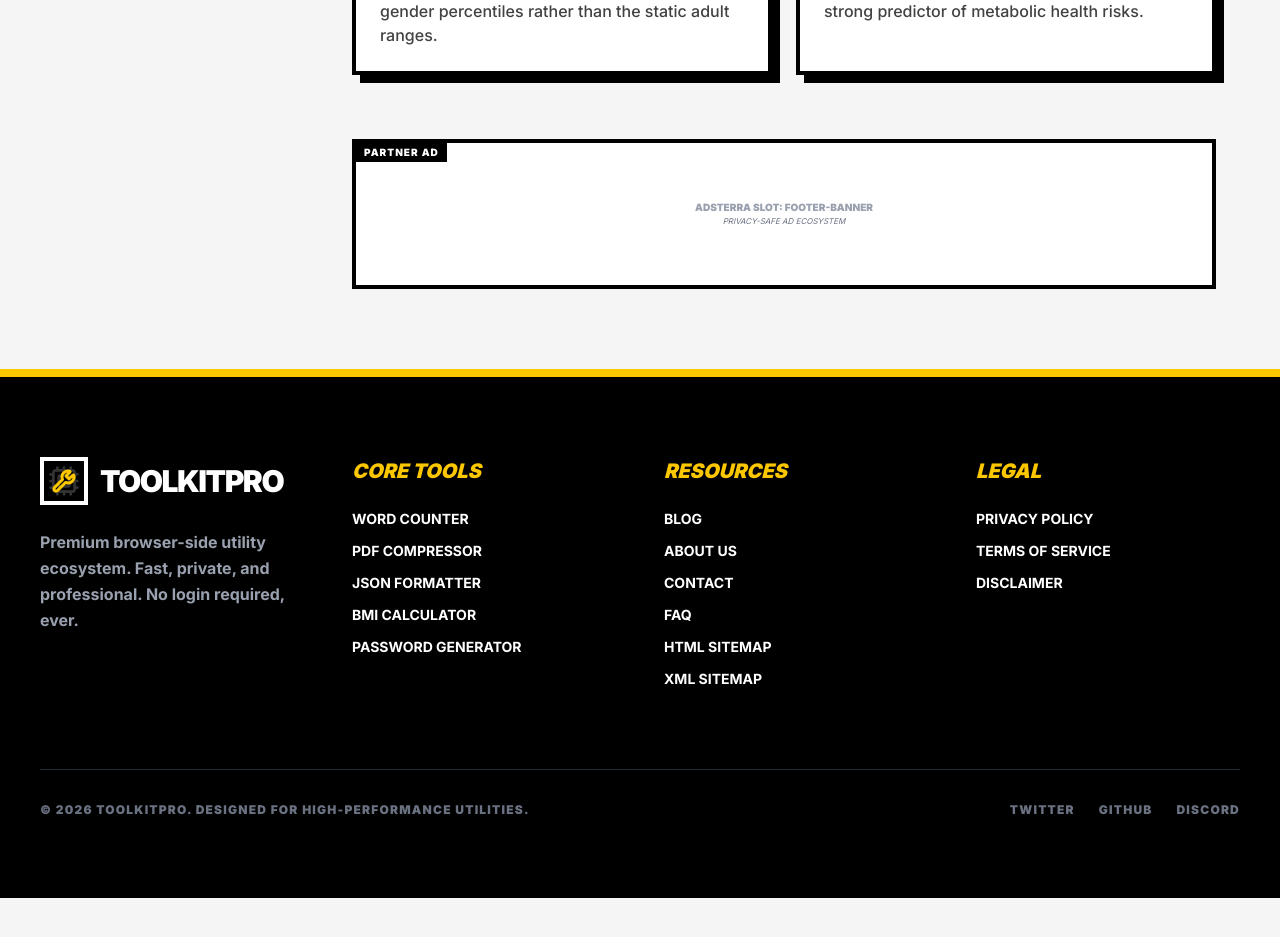
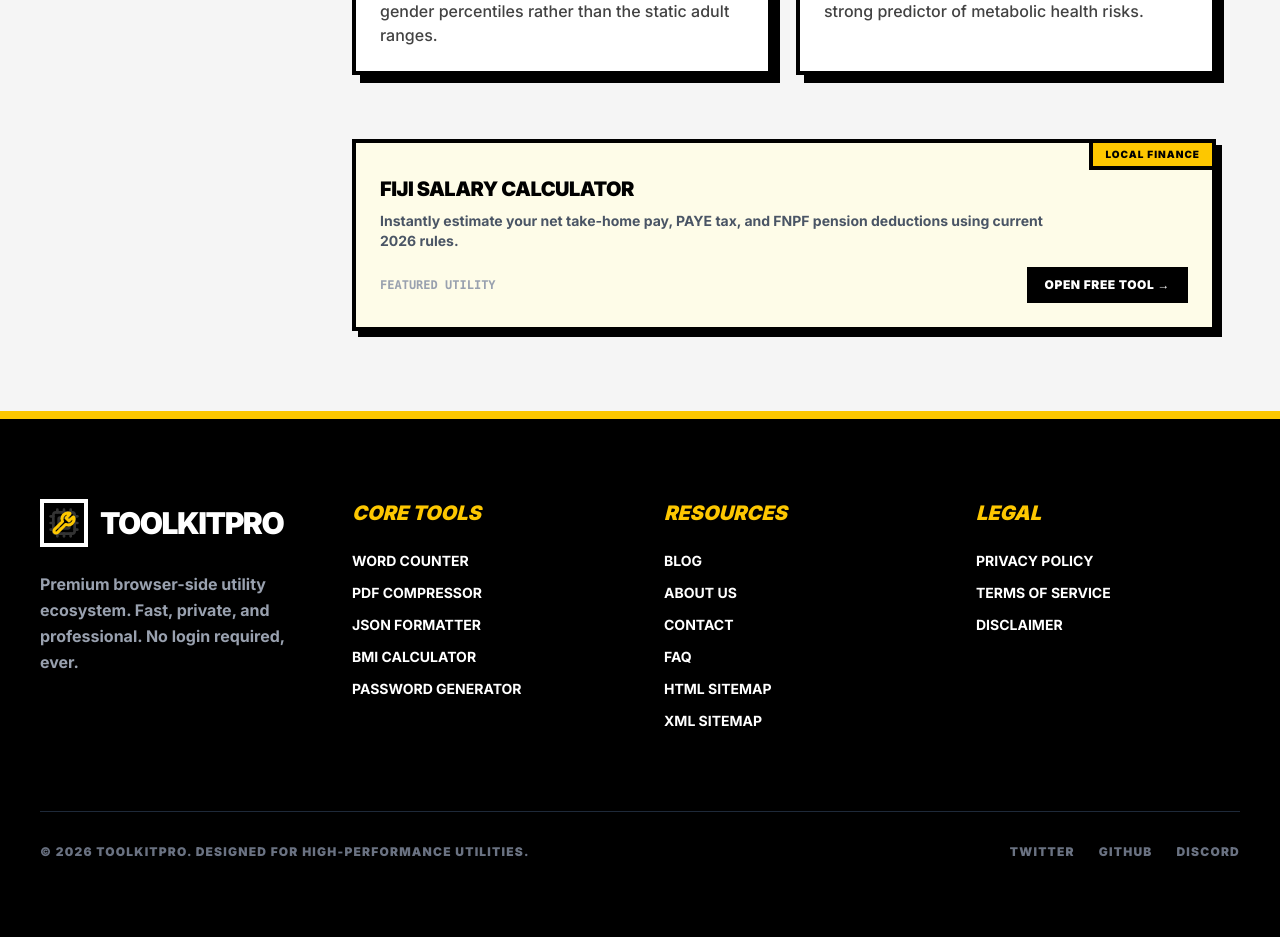
Before and after one commit to ijuubs/Utility-tools-, a React (Vite) app: page /tools/bmi-calculator in a window 1280 px wide. Shown: the part 3660-4597 px from the top of the page. Before the commit the page ends 4558 px from the top, so only its background shows below. Built offline with nearby package versions, Linux system fonts and the light colour scheme.

Commit message:
refactor: replace intrusive Adsterra ads with featured tools
Removed Adsterra popunder and banner scripts to improve user experience and replaced the ad component with a promotional grid for premium utility tools.

```diff
--- a/index.html
+++ b/index.html
@@ -28,14 +28,6 @@
         adsense.async = true;
         adsense.crossOrigin = "anonymous";
         document.body.appendChild(adsense);
-
-        // Adsterra Popunder
-        const popunder = document.createElement("script");
-        popunder.src = "https://pl29473636.effectivecpmnetwork.com/b6/78/db/b678db30fb3a449dfd14434dad0acbce.js";
-        popunder.defer = true;
-        document.body.appendChild(popunder);
-
-        // Adsterra Social Bar - Removed from delay, placed directly in body to ensure it fires properly
       };
 
       // Load on interaction or after 3 seconds
@@ -48,6 +40,5 @@
       events.forEach(e => window.addEventListener(e, triggerAds, {passive: true}));
       setTimeout(loadAds, 3000);
     </script>
-    <script src="https://watchingprefecture.com/f7/5c/2e/f75c2e4316859a98f79eec1db54957dc.js"></script>
   </body>
 </html>
--- a/src/components/AdsterraSlot.tsx
+++ b/src/components/AdsterraSlot.tsx
@@ -1,4 +1,4 @@
-import { useEffect, useRef } from 'react';
+import { Link } from 'react-router-dom';
 
 interface AdsterraSlotProps {
   id: string;
@@ -6,39 +6,54 @@
   className?: string;
 }
 
-/**
- * AdsterraSlot component for rendering individual Adsterra banner units.
- * Note: Adsterra usually provides a script that targets a specific div or creates its own.
- */
-export default function AdsterraSlot({ id, minHeight = '90px', className = '' }: AdsterraSlotProps) {
-  const containerRef = useRef<HTMLDivElement>(null);
+const FEATURED_PROMOS = [
+  {
+    title: "Fiji Salary Calculator",
+    desc: "Instantly estimate your net take-home pay, PAYE tax, and FNPF pension deductions using current 2026 rules.",
+    slug: "fiji-salary-calculator",
+    badge: "Local Finance"
+  },
+  {
+    title: "Secure Password Generator",
+    desc: "Generate unhackable, high-entropy passwords locally on your device with zero server tracking.",
+    slug: "password-generator",
+    badge: "Privacy First"
+  },
+  {
+    title: "Local PDF Compressor",
+    desc: "Shrink heavy PDF files directly in your browser using high-fidelity local streams with absolute confidentiality.",
+    slug: "pdf-compressor",
+    badge: "100% Offline"
+  }
+];
 
-  useEffect(() => {
-    if (!containerRef.current || !id) return;
-
-    // Check if the script is already there
-    const existingScript = document.getElementById(`adsterra-script-${id}`);
-    if (existingScript) return;
-
-    // Adsterra banners typically require reaching into the DOM or using their 'invoke.js'
-    // Since we don't have a specific banner key yet, this serves as a placeholder
-    // container that follows our Neu-Brutalism design rules.
-  }, [id]);
+export default function AdsterraSlot({ id, minHeight = '150px', className = '' }: AdsterraSlotProps) {
+  // Use id or hash to choose a deterministic card so it matches nicely
+  const promoIndex = id.charCodeAt(0) % FEATURED_PROMOS.length;
+  const promo = FEATURED_PROMOS[promoIndex];
 
   return (
     <div
-      ref={containerRef}
-      className={`my-8 ${className} border-4 border-black bg-white relative overflow-hidden flex flex-col items-center justify-center`}
+      className={`my-8 ${className} border-4 border-black bg-yellow-50 relative overflow-hidden flex flex-col justify-between p-6 shadow-[6px_6px_0px_0px_rgba(0,0,0,1)] hover:shadow-none hover:translate-x-[2px] hover:translate-y-[2px] transition-all`}
       style={{ minHeight }}
     >
-      <div className="absolute top-0 left-0 text-[10px] uppercase font-black tracking-widest text-white bg-black px-2 py-0.5 select-none pointer-events-none z-10">
-        Partner Ad
+      <div className="absolute top-0 right-0 text-[10px] uppercase font-black tracking-widest text-black bg-yellow-400 border-l-4 border-b-4 border-black px-3 py-1 select-none pointer-events-none z-10">
+        {promo.badge}
       </div>
 
-      {/* Informational placeholder for dev/setup */}
-      <div className="text-center p-4">
-        <p className="text-[10px] font-black uppercase text-gray-400">Adsterra Slot: {id}</p>
-        <p className="text-[8px] italic text-gray-500 uppercase">Privacy-safe ad ecosystem</p>
+      <div className="space-y-2 mt-2">
+        <h4 className="text-xl font-black uppercase text-black tracking-tight">{promo.title}</h4>
+        <p className="text-sm font-bold text-gray-600 max-w-2xl">{promo.desc}</p>
+      </div>
+
+      <div className="mt-4 flex items-center justify-between">
+        <span className="text-xs font-mono font-bold text-gray-400 uppercase">Featured Utility</span>
+        <Link
+          to={`/tools/${promo.slug}`}
+          className="bg-black text-white px-4 py-2 text-xs font-black uppercase tracking-wider hover:bg-yellow-400 hover:text-black border-2 border-black transition-colors"
+        >
+          Open Free Tool →
+        </Link>
       </div>
     </div>
   );
```
